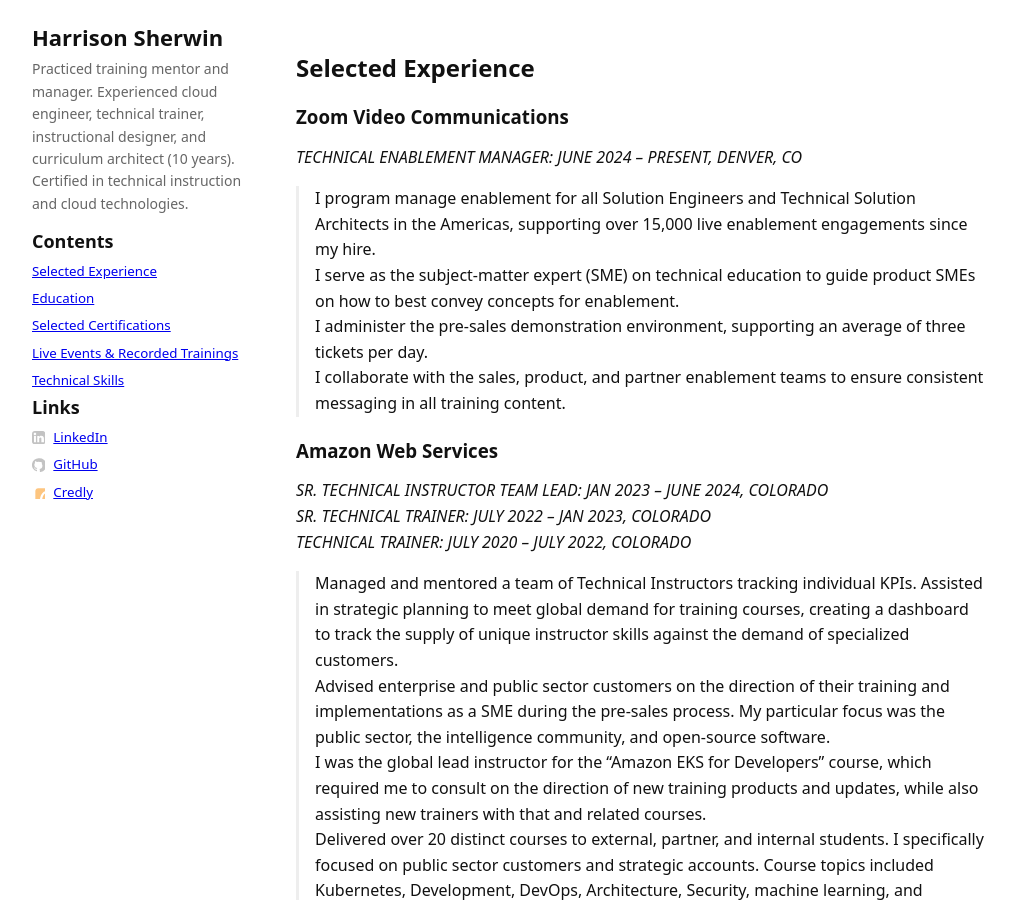
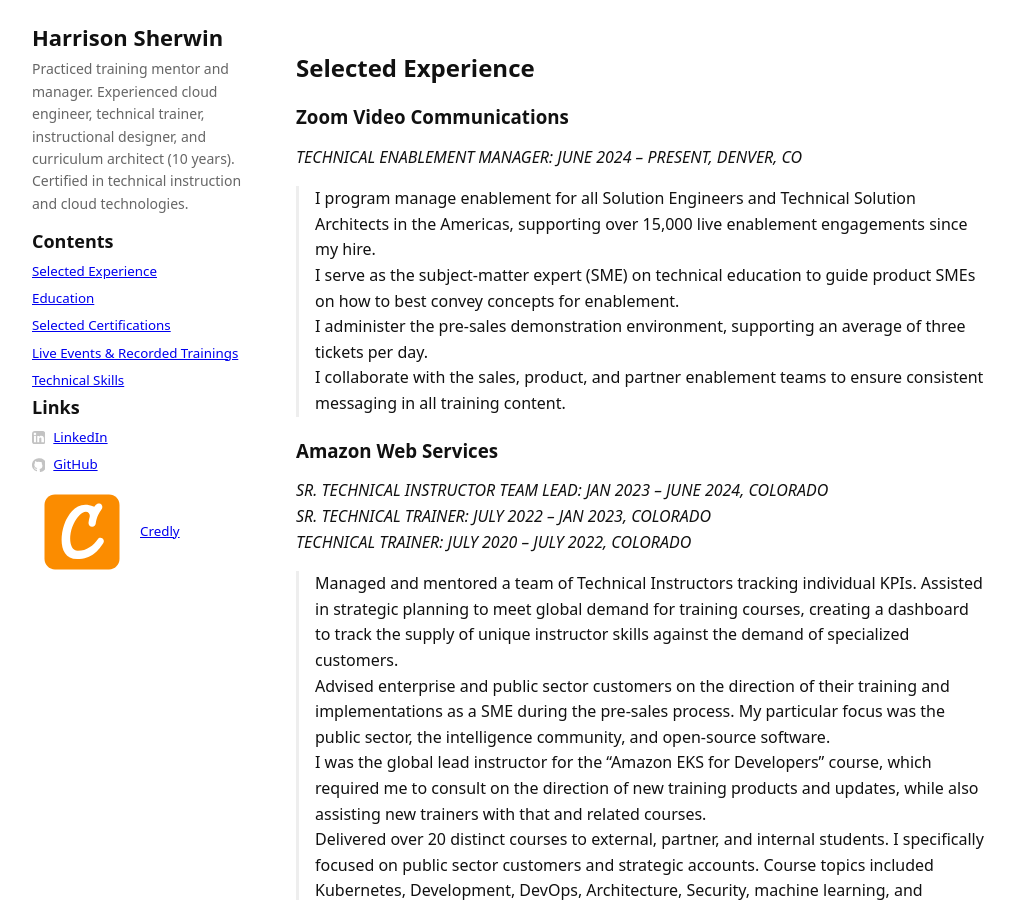
Before and after one commit to hasherwi/hasherwi.github.io, a Jekyll site: the page built from index.md, in a window 1280 px wide and 900 px high. Shown: the whole window, without its empty margins (132-1147 px from the left). Built offline with Jekyll 4.4.1, drawn with Linux system fonts in a browser that asks for light colours.

Commit message:
Update default.html
Another credly img attempt

```diff
--- a/_layouts/default.html
+++ b/_layouts/default.html
@@ -44,7 +44,7 @@
                         </li>
                         <li>
                             <a href="https://credly.com/users/harrison-sherwin" target="_blank" rel="noopener">
-                                <svg viewBox="0 0 24 24" class="icon">
+                                <svg xmlns="http://www.w3.org/2000/svg" x="0px" y="0px" width="100" height="100" viewBox="0 0 48 48">
                                     <path fill="#fb8c00" d="m42,37c0,2.76-2.24,5-5,5H11c-2.76,0-5-2.24-5-5V11c0-2.76,2.24-5,5-5h26c2.76,0,5,2.24,5,5v26Z"></path>
                                     <path fill="#fff" d="m33.77,27.04c-.71-.5-1.68-.32-2.18.39-2.14,2.96-5.22,5.57-9.58,5.57s-4.62-7.88-2-13c1.61-3.14,3.87-5.73,5.84-5.72,1.39,0,2.18,1.26,1.8,2.6-.46,1.63-.51,2.72-.51,2.81-.04.96.71,1.77,1.68,1.8.02,0,.04.01.07.01.93,0,1.7-.74,1.74-1.68,0-.03.18-3.31,2.78-6.77.63-.84.39-2.07-.57-2.59-.77-.42-1.75-.14-2.27.56-.15.2-.29.39-.42.59-.14.2-.4.27-.62.17-7.7-3.47-12.07,3.86-13.51,7.23-3,7-3,18,5.62,18,7.22,0,10.63-4.75,12.6-7.79.46-.71.27-1.66-.42-2.14-.01,0-.02-.02-.03-.02Z"></path>
                                 </svg>
```
